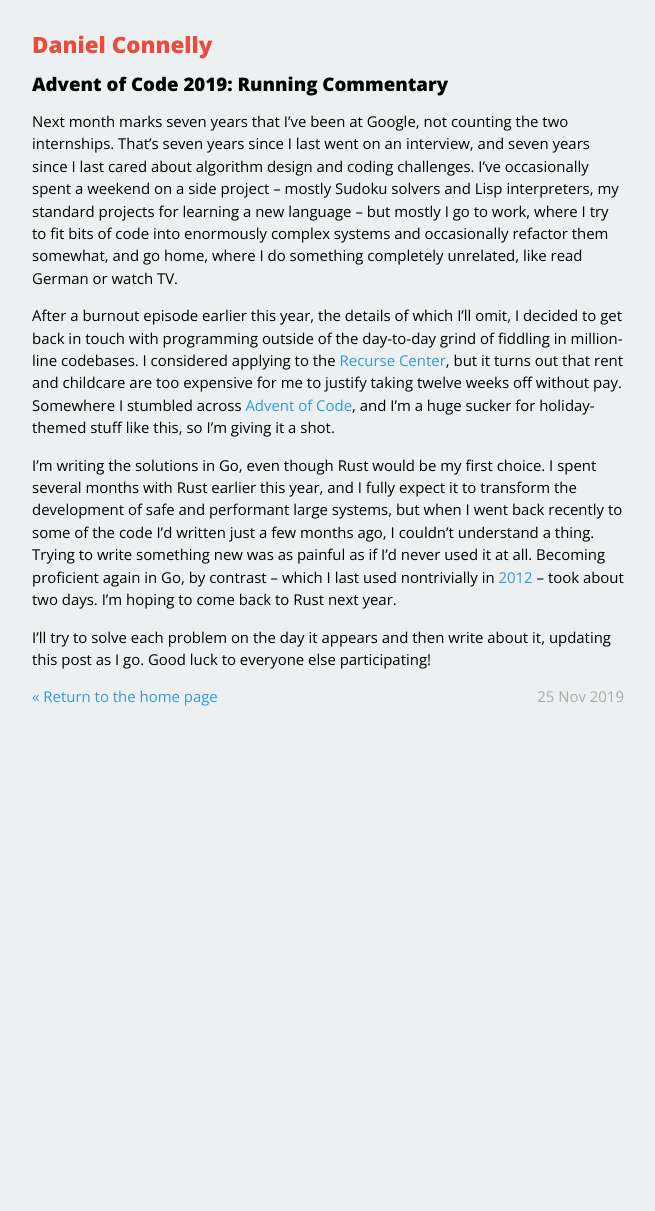
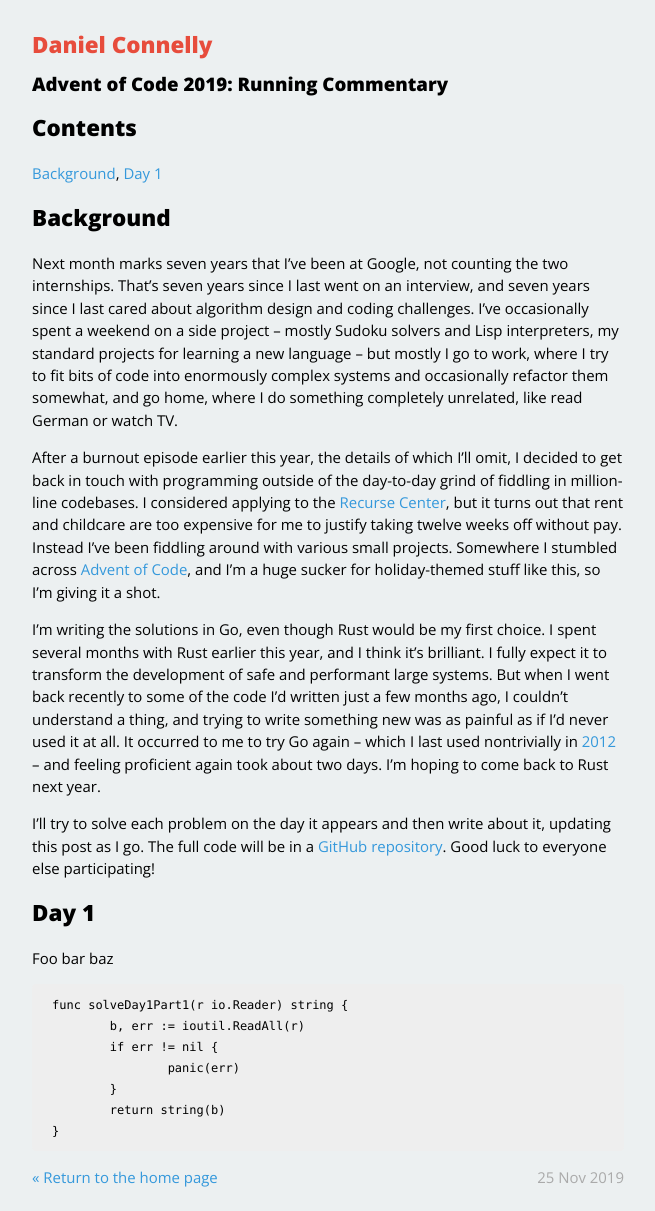
Before and after one commit to dhconnelly/dhconnelly.github.io, a Jekyll site: the page built from _posts/2019-11-22-advent-2019.md, in a window 1280 px wide. Shown: the whole page, without its empty margins (312-967 px from the left). Built offline with Jekyll 4.4.1, drawn with Linux system fonts in a browser that asks for light colours; before the commit the page ends 900 px from its top, so only the background shows below that.

Commit message:
rephrase aoc2019 background and add table of contents

````diff
--- a/_posts/2019-11-22-advent-2019.md
+++ b/_posts/2019-11-22-advent-2019.md
@@ -4,6 +4,12 @@ title: "Advent of Code 2019: Running Commentary"
 date: 2019-11-25
 permalink: /advent-of-code-2019.html
 ---
+
+# Contents
+
+[Background](#background), [Day 1](#day-1)
+
+# Background
 
 Next month marks seven years that I've been at Google, not counting the two
 internships. That's seven years since I last went on an interview, and seven
@@ -15,21 +21,39 @@ occasionally refactor them somewhat, and go home, where I do something
 completely unrelated, like read German or watch TV.
 
 After a burnout episode earlier this year, the details of which I'll omit, I
-decided to get back in touch with programming outside of the day-to-day grind of
-fiddling in million-line codebases. I considered applying to the [Recurse
+decided to get back in touch with programming outside of the day-to-day grind
+of fiddling in million-line codebases. I considered applying to the [Recurse
 Center](https://www.recurse.com), but it turns out that rent and childcare are
-too expensive for me to justify taking twelve weeks off without pay. Somewhere I
-stumbled across [Advent of Code](https://adventofcode.com), and I'm a huge
-sucker for holiday-themed stuff like this, so I'm giving it a shot.
+too expensive for me to justify taking twelve weeks off without pay. Instead
+I've been fiddling around with various small projects. Somewhere I stumbled
+across [Advent of Code](https://adventofcode.com), and I'm a huge sucker for
+holiday-themed stuff like this, so I'm giving it a shot.
 
 I'm writing the solutions in Go, even though Rust would be my first choice. I
-spent several months with Rust earlier this year, and I fully expect it to
-transform the development of safe and performant large systems, but when I went
-back recently to some of the code I'd written just a few months ago, I couldn't
-understand a thing. Trying to write something new was as painful as if I'd never
-used it at all. Becoming proficient again in Go, by contrast -- which I last
-used nontrivially in [2012](https://github.com/dhconnelly/rtreego) -- took about
-two days. I'm hoping to come back to Rust next year.
+spent several months with Rust earlier this year, and I think it's brilliant.
+I fully expect it to transform the development of safe and performant large
+systems. But when I went back recently to some of the code I'd written just a
+few months ago, I couldn't understand a thing, and trying to write something
+new was as painful as if I'd never used it at all. It occurred to me to try Go
+again -- which I last used nontrivially in
+[2012](https://github.com/dhconnelly/rtreego) -- and feeling proficient again
+took about two days. I'm hoping to come back to Rust next year.
 
 I'll try to solve each problem on the day it appears and then write about it,
-updating this post as I go. Good luck to everyone else participating!
+updating this post as I go. The full code will be in a [GitHub
+repository](https://github.com/dhconnelly/advent-of-code-2019). Good luck to
+everyone else participating!
+
+# Day 1
+
+Foo bar baz
+
+```
+func solveDay1Part1(r io.Reader) string {
+	b, err := ioutil.ReadAll(r)
+	if err != nil {
+		panic(err)
+	}
+	return string(b)
+}
+```
````
